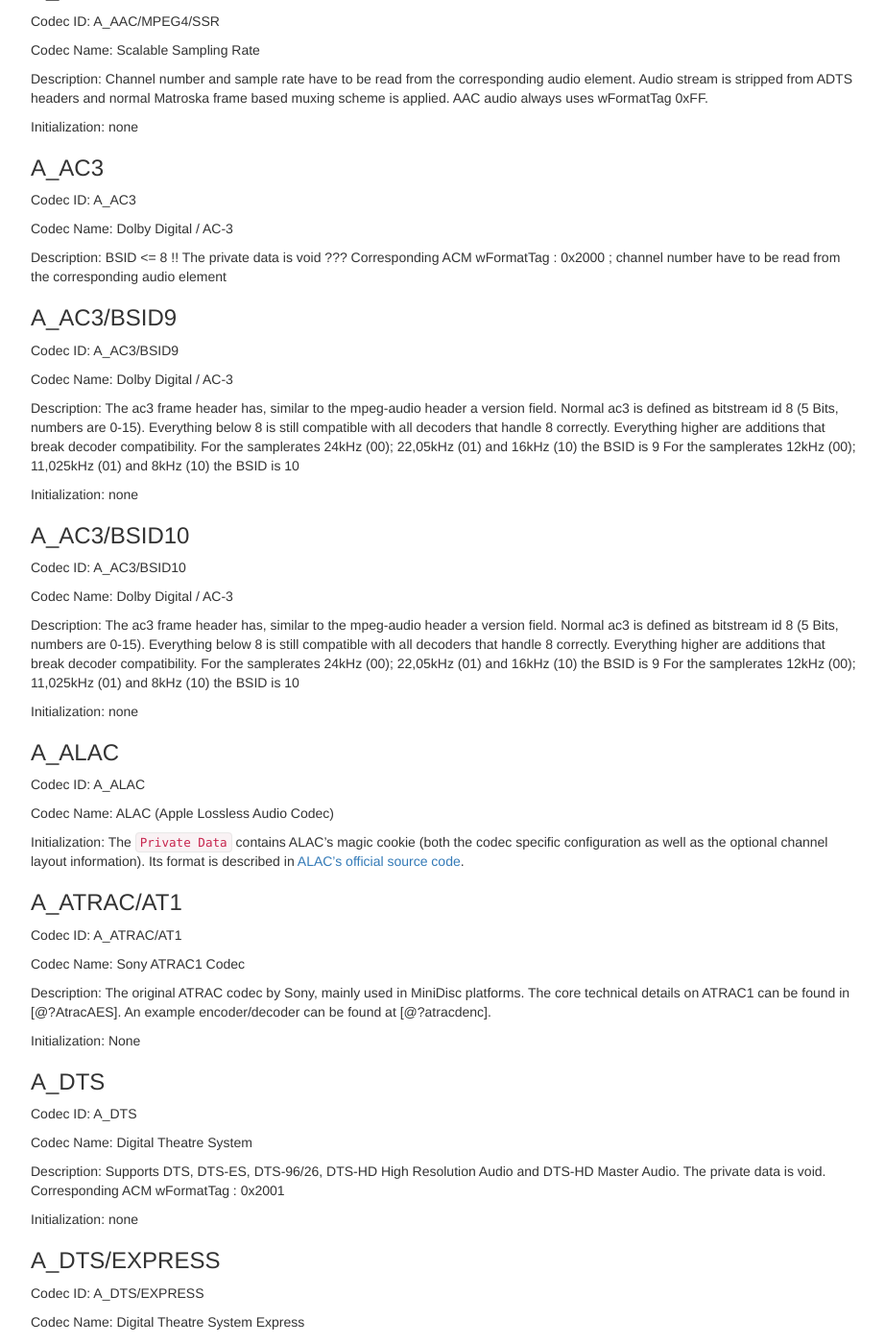
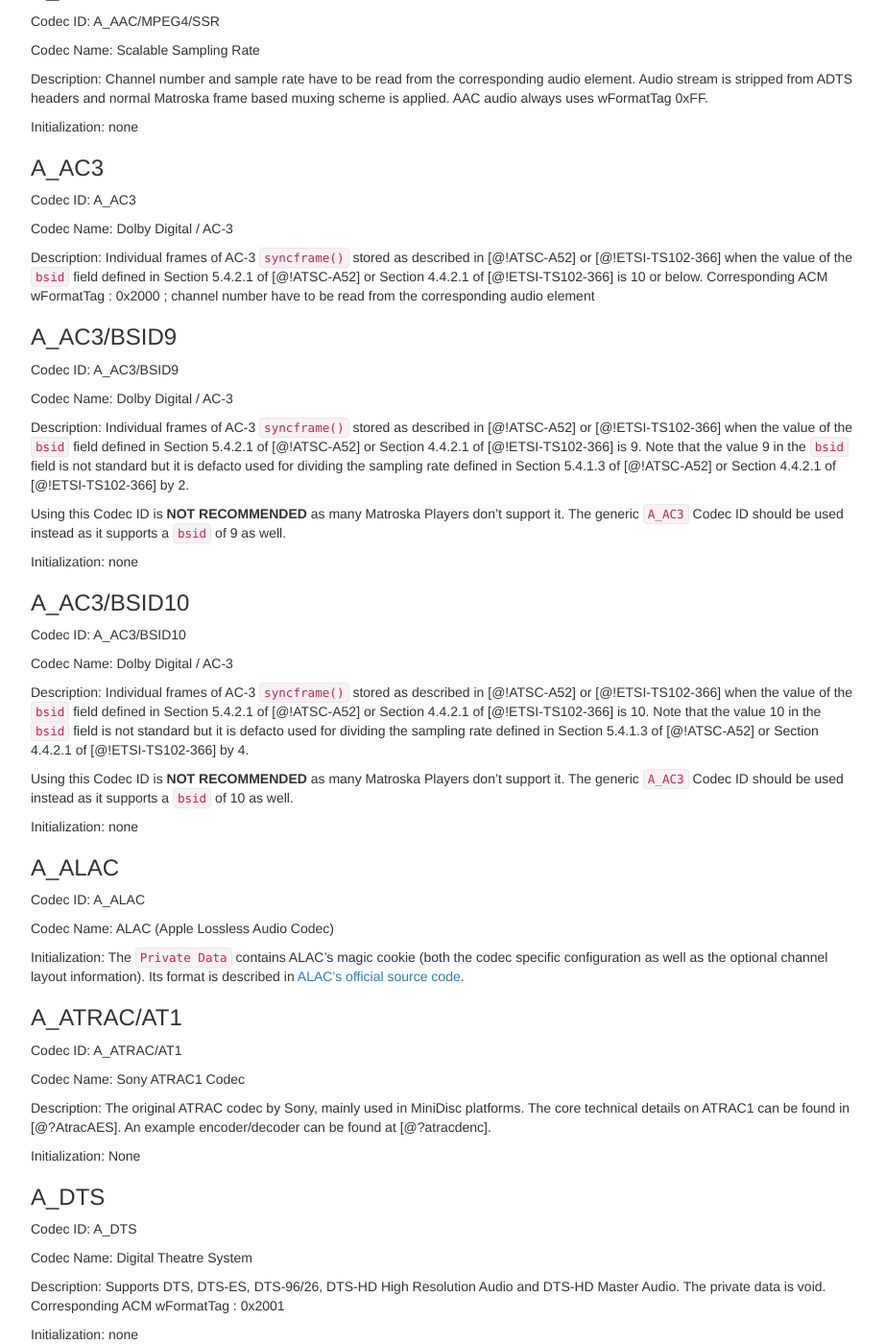
Before and after one commit to ietf-wg-cellar/matroska-specification, a Jekyll site: the page built from codec_specs.md, in a window 1280 px wide and 1400 px high, scrolled down 9389 px. Shown: the whole window at 96% size, without its empty margins (273-1195 px from the left). Built offline with Jekyll 4.4.1, drawn with Linux system fonts in a browser that asks for light colours; our own code applies the rules of GitHub Pages for plain Markdown files.

Commit message:
use ATSC A/52 and ETSI TS 102 366 references for AC-3 and EAC-3
BSID9 and BSID10 are not properly described in these documents.
They are probably not used anyway. VLC or libavformat don't know about them.

```diff
--- a/codec_specs.md
+++ b/codec_specs.md
@@ -561,8 +561,8 @@
 
 Codec Name: Dolby Digital / AC-3
 
-Description: BSID <= 8 !! The private data is void ??? Corresponding ACM wFormatTag : 0x2000 ; channel number have
-to be read from the corresponding audio element
+Description: Individual frames of AC-3 `syncframe()` stored as described in [@!ATSC-A52] or [@!ETSI-TS102-366] when the value of the `bsid` field defined in Section 5.4.2.1 of [@!ATSC-A52] or Section 4.4.2.1 of [@!ETSI-TS102-366] is 10 or below.
+Corresponding ACM wFormatTag : 0x2000 ; channel number have to be read from the corresponding audio element
 
 ### A_AC3/BSID9
 
@@ -570,11 +570,10 @@
 
 Codec Name: Dolby Digital / AC-3
 
-Description: The ac3 frame header has, similar to the mpeg-audio header a version field. Normal ac3 is defined as bitstream id 8 (5 Bits, numbers are 0-15).
-Everything below 8 is still compatible with all decoders that handle 8 correctly.
-Everything higher are additions that break decoder compatibility.
-For the samplerates 24kHz (00); 22,05kHz (01) and 16kHz (10) the BSID is 9
-For the samplerates 12kHz (00); 11,025kHz (01) and 8kHz (10) the BSID is 10
+Description: Individual frames of AC-3 `syncframe()` stored as described in [@!ATSC-A52] or [@!ETSI-TS102-366] when the value of the `bsid` field defined in Section 5.4.2.1 of [@!ATSC-A52] or Section 4.4.2.1 of [@!ETSI-TS102-366] is 9.
+Note that the value 9 in the `bsid` field is not standard but it is defacto used for dividing the sampling rate defined in Section 5.4.1.3 of [@!ATSC-A52] or Section 4.4.2.1 of [@!ETSI-TS102-366] by 2.
+
+Using this Codec ID is **NOT RECOMMENDED** as many Matroska Players don't support it. The generic `A_AC3` Codec ID should be used instead as it supports a `bsid` of 9 as well.
 
 Initialization: none
 
@@ -584,11 +583,10 @@
 
 Codec Name: Dolby Digital / AC-3
 
-Description: The ac3 frame header has, similar to the mpeg-audio header a version field. Normal ac3 is defined as bitstream id 8 (5 Bits, numbers are 0-15).
-Everything below 8 is still compatible with all decoders that handle 8 correctly.
-Everything higher are additions that break decoder compatibility.
-For the samplerates 24kHz (00); 22,05kHz (01) and 16kHz (10) the BSID is 9
-For the samplerates 12kHz (00); 11,025kHz (01) and 8kHz (10) the BSID is 10
+Description: Individual frames of AC-3 `syncframe()` stored as described in [@!ATSC-A52] or [@!ETSI-TS102-366] when the value of the `bsid` field defined in Section 5.4.2.1 of [@!ATSC-A52] or Section 4.4.2.1 of [@!ETSI-TS102-366] is 10.
+Note that the value 10 in the `bsid` field is not standard but it is defacto used for dividing the sampling rate defined in Section 5.4.1.3 of [@!ATSC-A52] or Section 4.4.2.1 of [@!ETSI-TS102-366] by 4.
+
+Using this Codec ID is **NOT RECOMMENDED** as many Matroska Players don't support it. The generic `A_AC3` Codec ID should be used instead as it supports a `bsid` of 10 as well.
 
 Initialization: none
 
```
Also changed, not shown: codec_iana.md (+3 -3 lines), rfc_backmatter_codec.md (+20 -0 lines).
